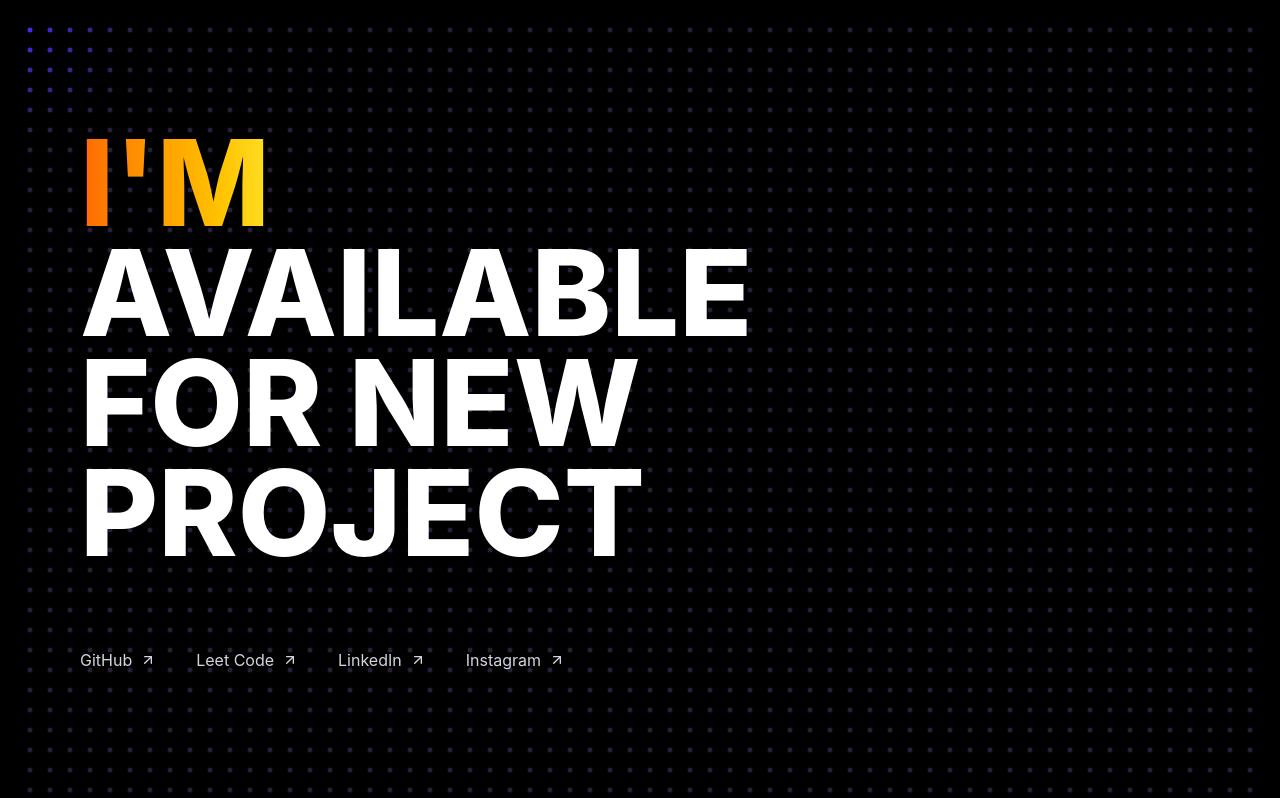
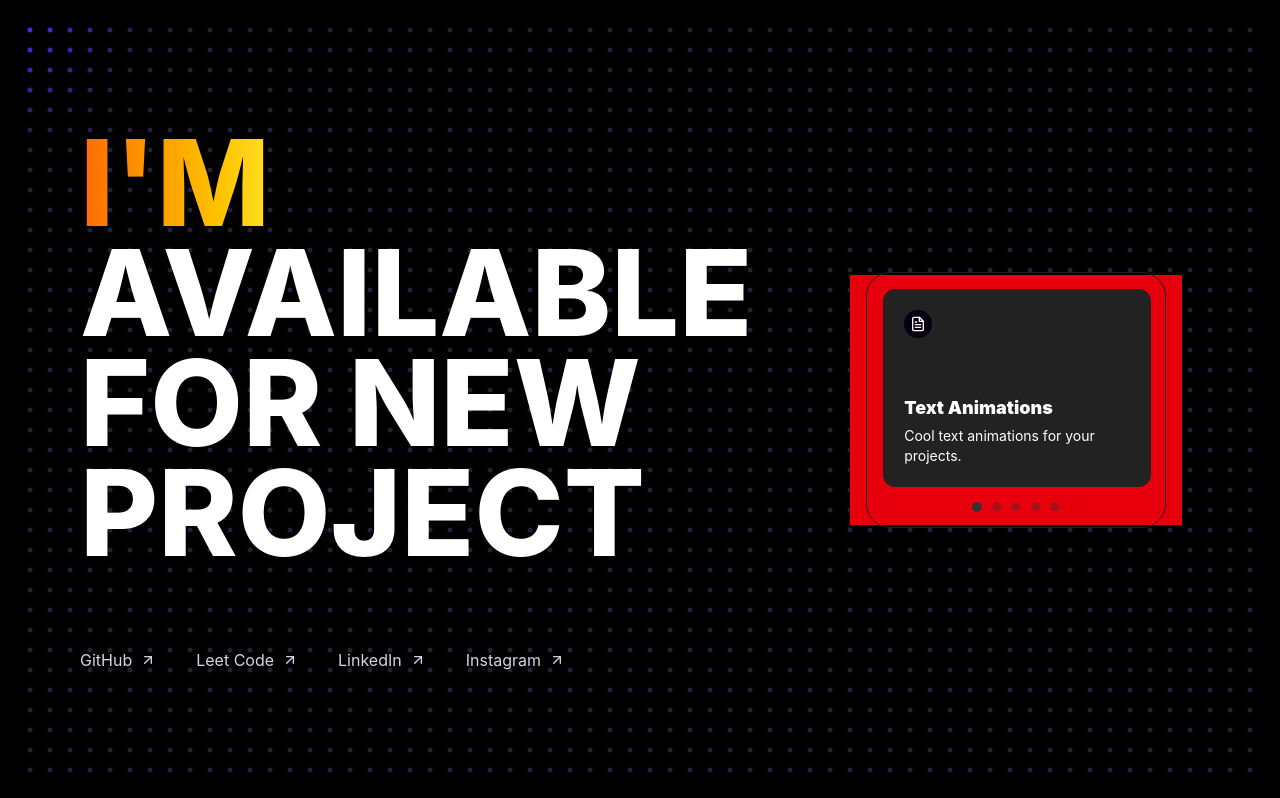
Before and after one commit to AtulSingh7898/Atul-s_Portfolio, a React (Vite) app: page / in a window 1280 px wide. Shown: the part 1640-2438 px from the top of the page. Built offline with nearby package versions, Linux system fonts and the light colour scheme.

Commit message:
Improved Commit

```diff
--- a/src/components/Contact.jsx
+++ b/src/components/Contact.jsx
@@ -26,8 +26,9 @@ const Contact = () => {
             <div className="relative z-10 flex flex-col lg:flex-wrap lg:flex-row gap-8 lg:gap-10">
 
                 {/* Left: Heading + Social Links */}
-                <div className="max-w-6xl w-full">
-                    <h1 className="text-[56px] sm:text-[80px] md:text-[100px] lg:text-[120px] font-extrabold leading-[1] lg:leading-[110px]">
+                <div className="max-w-6xl w-full flex ">
+                    <div>
+                        <h1 className="text-[56px] sm:text-[80px] md:text-[100px] lg:text-[120px] font-extrabold leading-[1] lg:leading-[110px]">
                         <span className="bg-gradient-to-r from-orange-500 to-yellow-300 bg-clip-text text-transparent">
                             I'M
                         </span>
@@ -77,9 +78,8 @@ const Contact = () => {
                         ))}
 
                     </div>
-                </div>
+                    </div>
 
-                {/* Right: Carousel */}
                 <div className="w-full lg:max-w-7xl flex items-center justify-center lg:ml-20 relative mt-8 lg:mt-0">
                     <motion.div
                         initial={{ opacity: 0, y: 80 }}
@@ -87,7 +87,7 @@ const Contact = () => {
                         transition={{ duration: 1.6 }}
                         className="flex items-center justify-center w-full"
                     >
-                        <div className="h-[340px] sm:h-[440px] lg:h-[600px] w-full flex items-center justify-center">
+                        <div className="h-[250px] sm:h-[250px] lg:h-[250px] min-w-80 p-4 flex items-center justify-center bg-red-600">
                             <Carousel
                                 baseWidth={300}
                                 autoplay={false}
@@ -100,6 +100,10 @@ const Contact = () => {
                     </motion.div>
                 </div>
 
+                </div>
+
+                {/* Right: Carousel */}
+
             </div>
 
         </section>
--- a/src/components/Hero.jsx
+++ b/src/components/Hero.jsx
@@ -194,7 +194,7 @@ const Hero = () => {
             initial={{ scale: 0.7, opacity: 0 }}
             animate={{ scale: 1, opacity: 1 }}
             transition={{ duration: 1 }}
-            className="absolute left-1/2 -translate-x-1/2 top-10 h-[280px] sm:h-[380px] md:h-[480px] lg:h-130"
+            className="absolute left-1/2 -translate-x-1/2 top-0 h-[280px] sm:h-[380px] md:h-[480px] lg:h-130"
           />
         </div>
 
```
